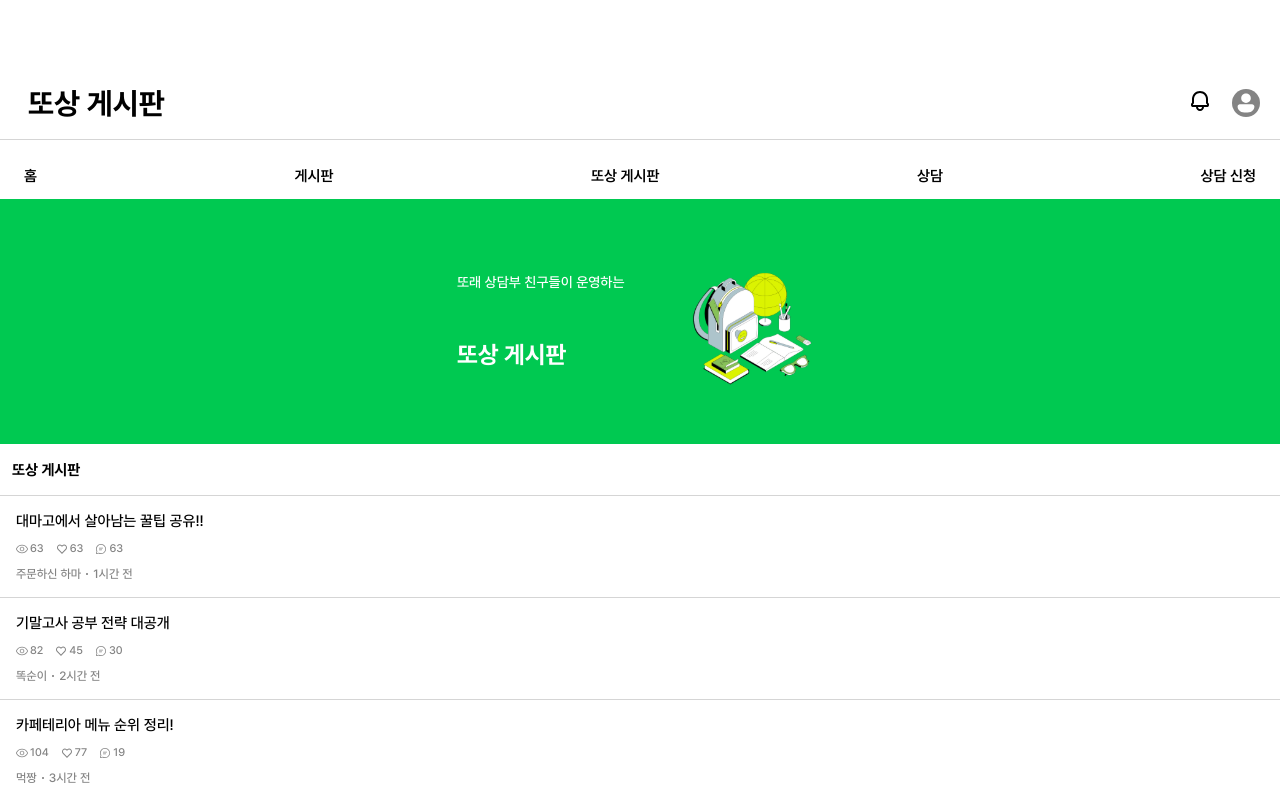
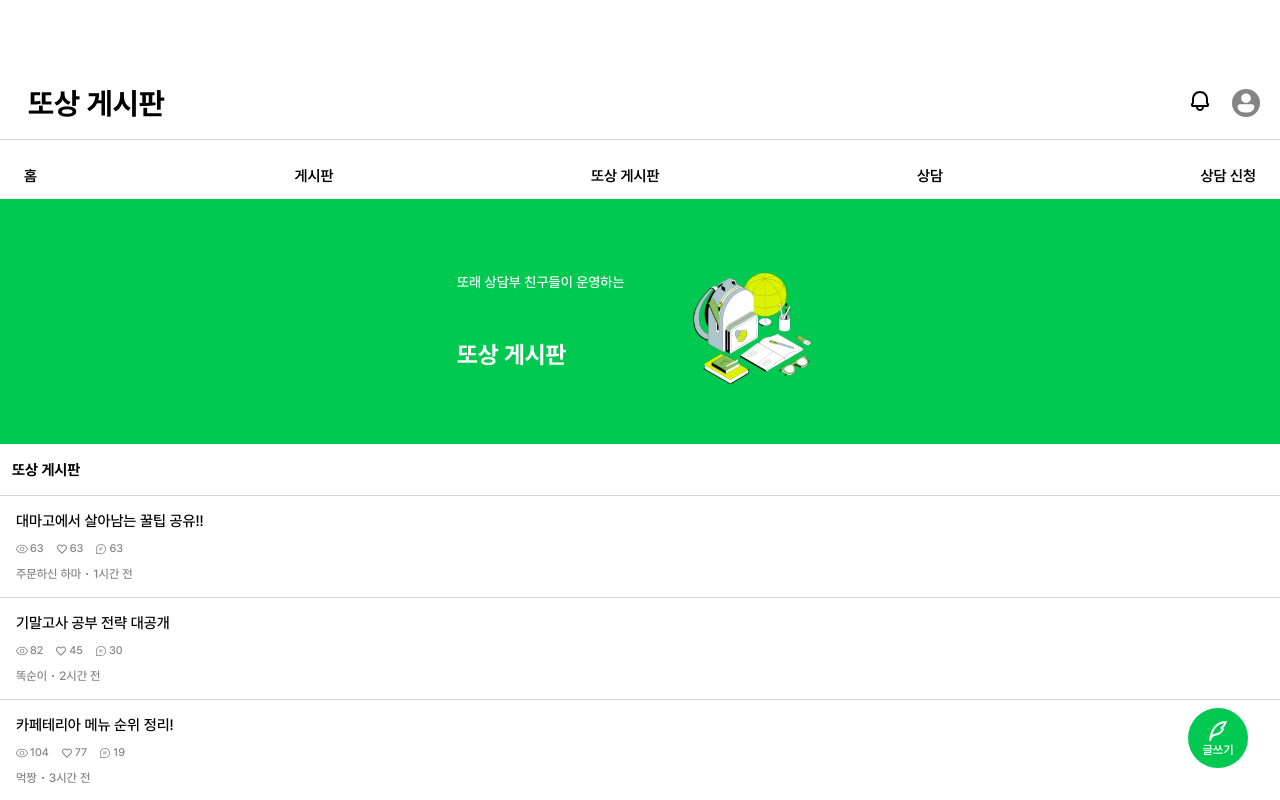
Before and after one commit to Team-Weero/weero-client, a React (Vite) app: page /wee-community in a window 1280 px wide. Shown: the top 800 px of the page. Built offline with nearby package versions, Linux system fonts and the light colour scheme.

Commit message:
feat: change position

```diff
--- a/src/page/wee-community/WeeCommunity.tsx
+++ b/src/page/wee-community/WeeCommunity.tsx
@@ -1,7 +1,9 @@
+import CreatePost from "../../components/community/CreatePost";
 import NameBar from "../../components/community/NameBar";
 import Post from "../../components/community/Post";
 import Banner from "../../components/system/Banner";
 import NavBar from "../../components/system/NavBar";
+import styled from "@emotion/styled";
 
 const dummyPosts = [
   {
@@ -49,11 +51,20 @@ const dummyPosts = [
     author: "유머천재",
     timeAgo: "5시간 전",
   },
+  {
+    id: 6,
+    title: "하마쌤 레전드 어록 정리ㅋㅋ",
+    views: 120,
+    likes: 99,
+    comments: 58,
+    author: "유머천재",
+    timeAgo: "5시간 전",
+  },
 ];
 
 const WeeCommunity = () => {
   return (
-    <div>
+    <Container>
       <NavBar text="또상 게시판" />
       <Banner SmallText="또래 상담부 친구들이 운영하는" BigText="또상 게시판" />
       <NameBar name="또상 게시판" />
@@ -68,8 +79,15 @@ const WeeCommunity = () => {
           timeAgo={post.timeAgo}
         />
       ))}
-    </div>
+      <CreatePost />
+    </Container>
   );
 };
 
+const Container = styled.div`
+  width: 100vw;
+  display: flex;
+  flex-direction: column;
+`;
+
 export default WeeCommunity;
```
